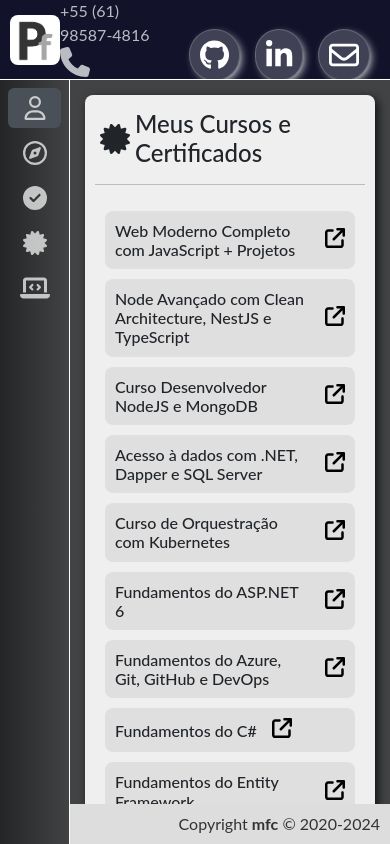
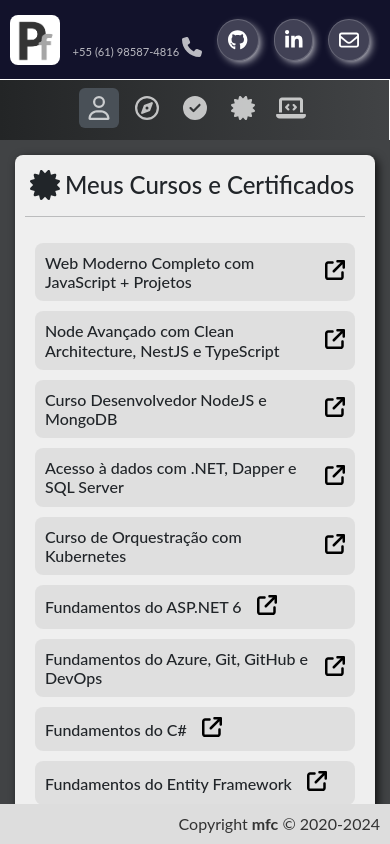
Before and after one commit to MateusCavalc/portfolio, a Vue app: page /certs in a window 390 px wide. Built offline with nearby package versions, Linux system fonts and the light colour scheme.

Commit message:
fix small screen responsive behavior

```diff
--- a/src/App.vue
+++ b/src/App.vue
@@ -31,12 +31,16 @@
 #page {
   height: 100%;
   display: grid;
+  grid-template-columns: 220px 1fr;
   grid-template-rows: 80px minmax(0, 1fr) 40px;
-  grid-template-columns: 220px 1fr;
   grid-template-areas:
     "header header"
     "menu content"
     "menu footer";
+}
+
+.content {
+  overflow-y: scroll;
 }
 
 @media (max-width: 992px) {
@@ -45,7 +49,15 @@
   }
 }
 
-.content {
-  overflow-y: scroll;
+@media (max-width: 600px) {
+  #page {
+    grid-template-columns: 1fr;
+    grid-template-rows: 80px 60px minmax(0, 1fr) 40px;
+    grid-template-areas:
+      "header"
+      "menu"
+      "content"
+      "footer";
+  }
 }
 </style>
--- a/src/components/template/Header.vue
+++ b/src/components/template/Header.vue
@@ -80,6 +80,15 @@
   height: 30px;
 }
 
+.header .links svg,
+.header .links span {
+  transition-duration: 500ms;
+}
+
+.header .links a:hover>svg {
+  scale: 1.2;
+}
+
 @media (max-width: 600px) {
   .header>span {
     display: none;
@@ -88,5 +97,13 @@
   .header>img {
     display: block;
   }
+
+  .header .links span {
+    font-size: 0.7em;
+  }
+
+  .header .links svg {
+    height: 20px;
+  }
 }
 </style>
--- a/src/components/template/Menu.vue
+++ b/src/components/template/Menu.vue
@@ -1,6 +1,6 @@
 <template>
   <aside class="menu">
-    <nav class="h-100 w-100 p-2 d-flex flex-column">
+    <nav class="h-100 w-100 p-2">
 
       <router-link :to="{ name: 'home' }">
         <menu-item :active="activeItem === 'aboutme' || hoverItem == 'aboutme'" @click="activeItem = 'aboutme'"
@@ -61,4 +61,20 @@
 .menu a {
   text-decoration: none;
 }
+
+.menu nav {
+  display: flex;
+  flex-direction: column;
+}
+
+@media (max-width: 600px) {
+  .menu nav {
+    flex-direction: row;
+    justify-content: center;
+  }
+
+  .menu a {
+    margin: 0 2px;
+  }
+}
 </style>
--- a/src/components/template/MenuItem.vue
+++ b/src/components/template/MenuItem.vue
@@ -1,5 +1,5 @@
 <template>
-    <a class="menu-item text-decoration-none cursor-pointer user-select-none h-10 px-1 py-2 d-flex justify-content-center justify-content-lg-start align-items-center rounded-2 hover:bg-[#495057] hover:text-[#DEE2E6] active:bg-[#495057] active:text-[#DEE2E6]"
+    <a class="menu-item text-decoration-none cursor-pointer user-select-none px-1 py-2 d-flex justify-content-center justify-content-lg-start align-items-center rounded-2"
         :class="{ 'active': active }">
         <font-awesome-icon class="mr-2" :icon="icon" />
         <span class="d-none d-lg-inline-block">{{ label }}</span>
@@ -58,4 +58,10 @@
         margin-right: 0
     }
 }
+
+@media (max-width: 600px) {
+    .menu nav {
+        flex-direction: row;
+    }
+}
 </style>
```
